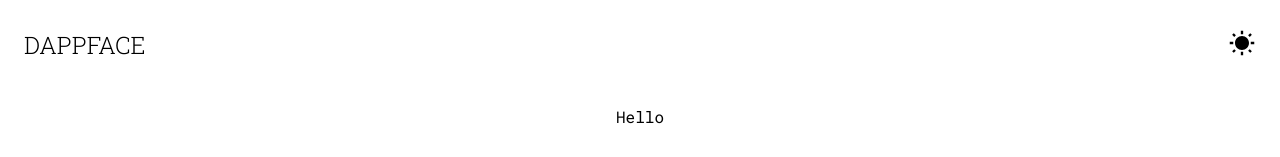
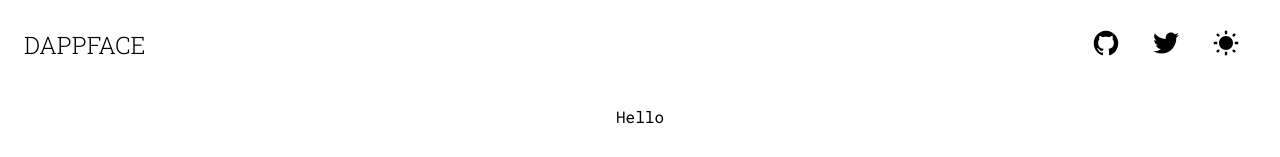
Before and after one commit to dappface/www.dappface.com, a Gatsby site: page / in a window 1280 px wide. Shown: the top 157 px of the page. Built offline with nearby package versions, Linux system fonts and the light colour scheme; Gatsby itself is replaced by a stand-in of ours; grey boxes are pictures that could not be loaded.

Commit message:
change link to icons

```diff
--- a/src/components/header.tsx
+++ b/src/components/header.tsx
@@ -1,22 +1,39 @@
 import React from 'react'
 import styled from 'styled-components'
 
-import {Color, Size} from '../const'
+import {Size} from '../const'
 import {useHasMounted, useDarkMode} from '../hooks'
-import {IoMdSunny} from 'react-icons/io'
+import {IoMdSunny, IoLogoGithub, IoLogoTwitter} from 'react-icons/io'
 
 export function Header(): JSX.Element {
-  const {isDarkMode, toggleDarkMode} = useDarkMode()
+  const {toggleDarkMode} = useDarkMode()
   const hasMounted = useHasMounted()
 
   return (
     <Container>
       <Logo>DAPPFACE</Logo>
-      {hasMounted ? (
-        <button onClick={toggleDarkMode} type='button'>
-          <IoMdSunny color={isDarkMode ? Color.White : Color.Black} size={28} />
-        </button>
-      ) : null}
+
+      <LinkList>
+        <LinkItem>
+          <a href='https://github.com/dappface' target='_blank'>
+            <IoLogoGithub size={28} />
+          </a>
+        </LinkItem>
+
+        <LinkItem>
+          <a href='https://twitter.com/dappface_com' target='_blank'>
+            <IoLogoTwitter size={28} />
+          </a>
+        </LinkItem>
+
+        {hasMounted ? (
+          <LinkItem>
+            <button onClick={toggleDarkMode} type='button'>
+              <IoMdSunny size={28} />
+            </button>
+          </LinkItem>
+        ) : null}
+      </LinkList>
     </Container>
   )
 }
@@ -35,6 +52,11 @@ const Logo = styled.h1`
   font-weight: 300;
 `
 
-interface DarModeButtonProps {
-  image: string
-}
+const LinkList = styled.div`
+  display: flex;
+  align-items: center;
+`
+
+const LinkItem = styled.div`
+  padding: 0 ${Size.Margin16}px;
+`
--- a/src/components/layout.tsx
+++ b/src/components/layout.tsx
@@ -48,7 +48,7 @@ const GlobalStyle = createGlobalStyle<GlobalStyleProps>`
     ${({hasMounted}) => (hasMounted ? 'transition: all 0.2s ease-out;' : '')}}
   }
 
-  button, input[type="submit"], input[type="reset"] {
+  a, button, input[type="submit"], input[type="reset"] {
     background: none;
     color: inherit;
     border: none;
@@ -56,6 +56,7 @@ const GlobalStyle = createGlobalStyle<GlobalStyleProps>`
     font: inherit;
     cursor: pointer;
     outline: inherit;
+    text-decoration: none;
   }
 `
 
@@ -74,13 +75,13 @@ const Container = styled.div<ContainerProps>`
     hasMounted
       ? `
 
-      button {
+      a, button {
         transition: opacity 0.2s ease-out;
       }
   `
       : ''}
 
-  button {
+  a, button {
     cursor: pointer;
 
     &:hover {
```
